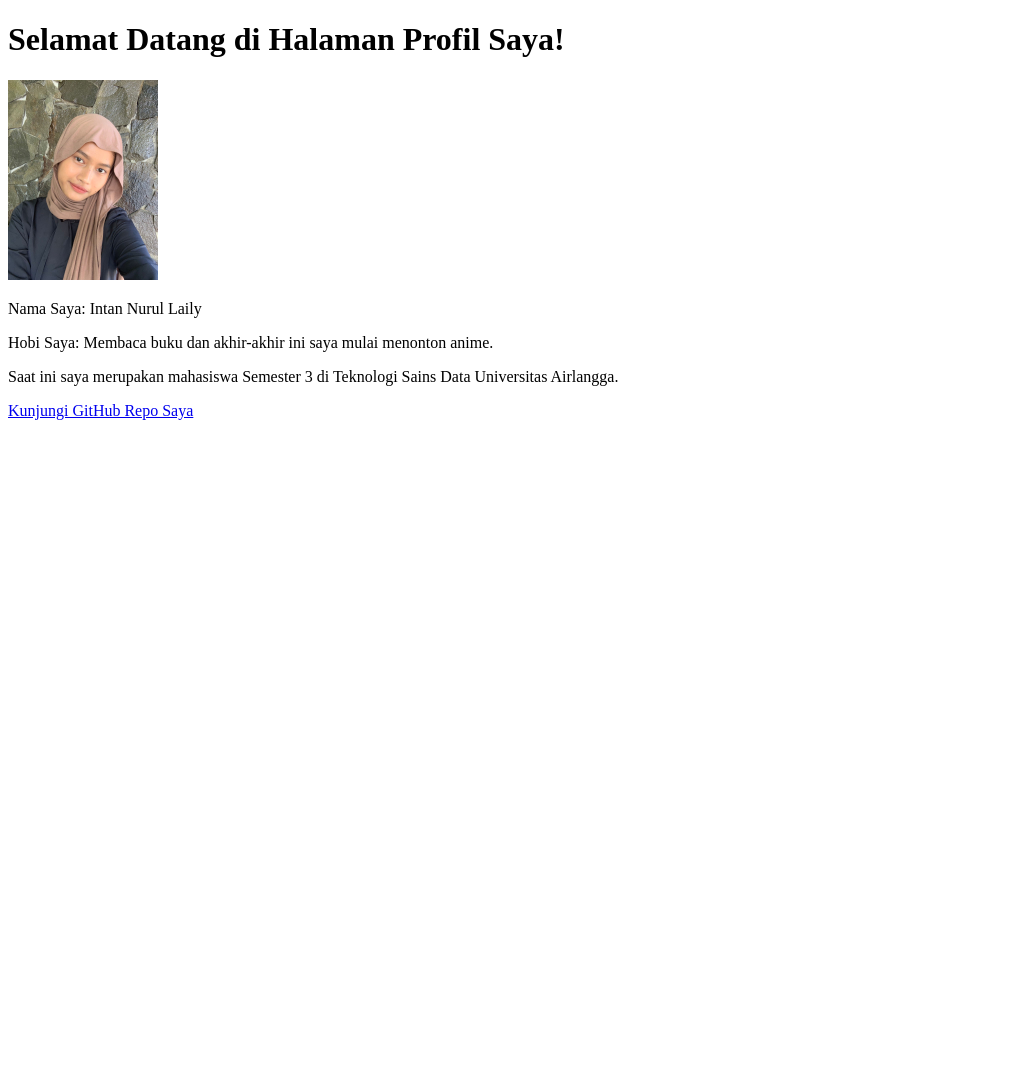
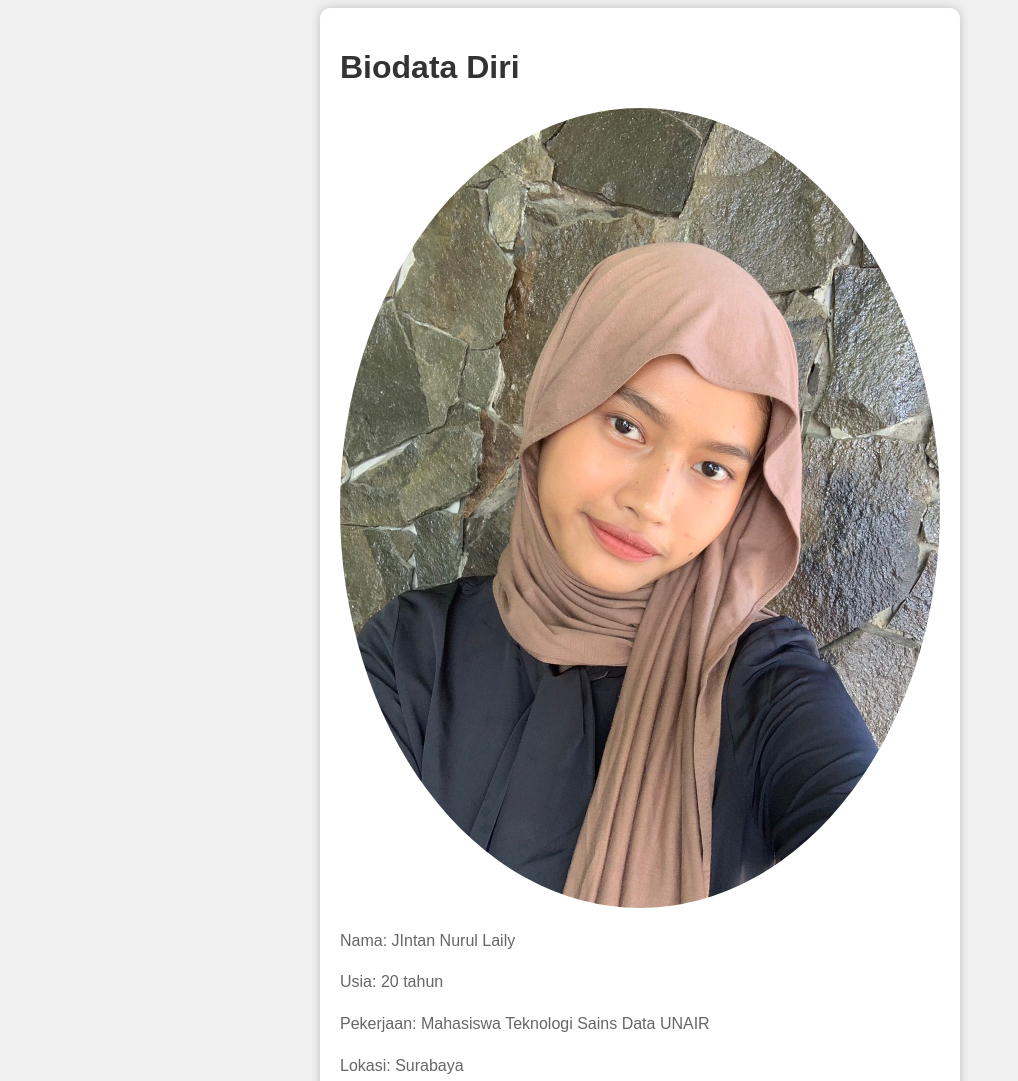
Before and after one commit to intanrly/intan-profil, a plain HTML site: page index.html in a window 1280 px wide. Shown: the top 1081 px of the page, without its empty margins (0-1018 px from the left). Before the commit the page ends 800 px from the top, so only its background shows below. Drawn offline with Linux system fonts and the light colour scheme.

Commit message:
Update index.html

```diff
--- a/index.html
+++ b/index.html
@@ -1,15 +1,50 @@
 <!DOCTYPE html>
-<html>
+<html lang="en">
 <head>
     <meta charset="UTF-8">
-    <title>Hai, Selamat Datang!</title>
+    <meta name="viewport" content="width=device-width, initial-scale=1.0">
+    <title>Biodata Diri</title>
+    <style>
+        body {
+            font-family: Arial, sans-serif;
+            background-color: #f0f0f0;
+        }
+
+        .container {
+            max-width: 600px;
+            margin: 0 auto;
+            padding: 20px;
+            background-color: #fff;
+            border-radius: 10px;
+            box-shadow: 0 0 10px rgba(0, 0, 0, 0.2);
+        }
+
+        h1 {
+            color: #333;
+        }
+
+        p {
+            color: #666;
+            line-height: 1.6;
+        }
+
+        .profile-image {
+            max-width: 100%;
+            height: auto;
+            border-radius: 50%;
+        }
+    </style>
 </head>
 <body>
-    <h1>Selamat Datang di Halaman Profil Saya!</h1>
-    <img src="intanfoto.jpg" alt="Foto Profil Saya" width = "150" height="200">
-    <p>Nama Saya: Intan Nurul Laily</p>
-        <p>Hobi Saya: Membaca buku dan akhir-akhir ini saya mulai menonton anime.</p>
-        <p>Saat ini saya merupakan mahasiswa Semester 3 di Teknologi Sains Data Universitas Airlangga.</p>
-    <a href="https://github.com/intanrly">Kunjungi GitHub Repo Saya</a>
+    <div class="container">
+        <h1>Biodata Diri</h1>
+        <img class="profile-image" src="intanfoto.jpg" alt="Foto Profil Anda">
+        <p>Nama: JIntan Nurul Laily</p>
+        <p>Usia: 20 tahun</p>
+        <p>Pekerjaan: Mahasiswa Teknologi Sains Data UNAIR</p>
+        <p>Lokasi: Surabaya</p>
+        <p>Hobi: Membaca buku dan mulai menonton anime</p>
+        <p>Deskripsi: Saya adalah mahasiswi UNAIR yang saat ini sedang mengembangkan diri.</p>
+    </div>
 </body>
 </html>
```
